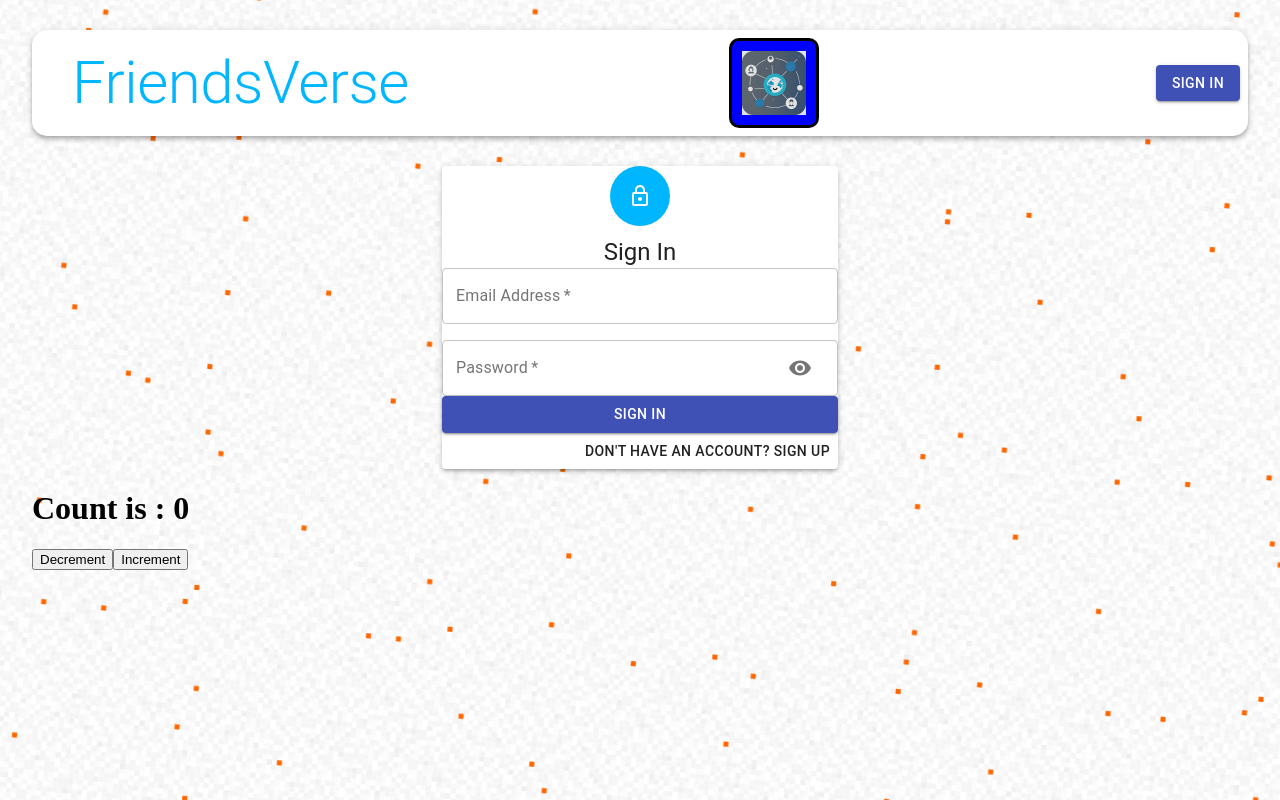
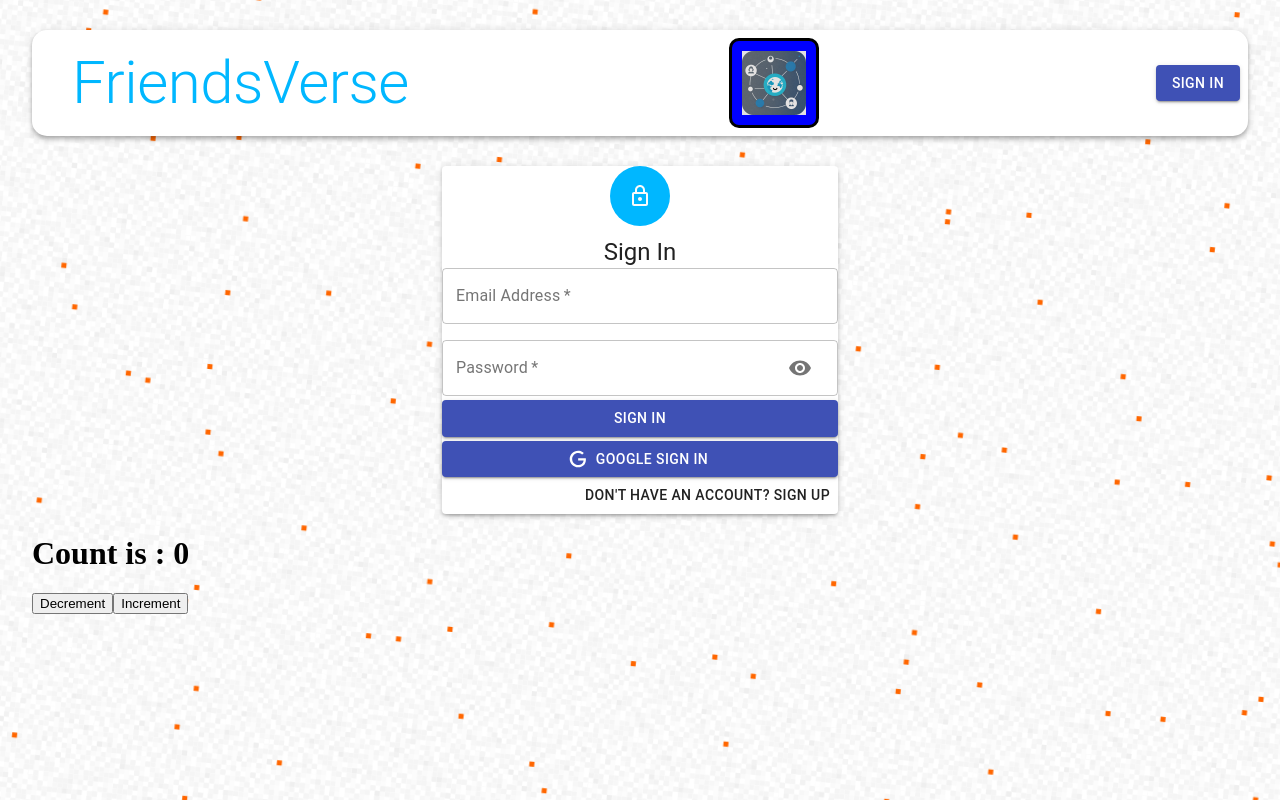
Before and after one commit to dulithahsith/friend_verse, a React (Create React App) app in the folder client/: page /auth in a window 1280 px wide. Built offline with nearby package versions, Linux system fonts and the light colour scheme; no server answers.

Commit message:
Fix Google OAuth implementation

```diff
--- a/client/package.json
+++ b/client/package.json
@@ -6,6 +6,7 @@
     "@material-ui/core": "^4.9.10",
     "@material-ui/icons": "^4.11.3",
     "@material-ui/lab": "^4.0.0-alpha.58",
+    "@react-oauth/google": "^0.13.4",
     "@reduxjs/toolkit": "^2.11.2",
     "@testing-library/jest-dom": "^4.2.4",
     "@testing-library/react": "^9.3.2",
@@ -16,7 +17,6 @@
     "react": "^16.12.0",
     "react-dom": "^16.12.0",
     "react-file-base64": "^1.0.3",
-    "react-google-login": "^5.1.25",
     "react-redux": "^7.1.3",
     "react-router-dom": "^5.3.4",
     "react-scripts": "3.4.1",
--- a/client/src/components/Auth/auth.js
+++ b/client/src/components/Auth/auth.js
@@ -9,9 +9,14 @@ import {
 } from "@material-ui/core";
 import useStyles from "../../styles";
 import Input from "./input";
+import { useGoogleLogin, GoogleOAuthProvider } from "@react-oauth/google";
 import LockOutlinedIcon from "@material-ui/icons/LockOutlined";
+import Icon from "./icon";
+import { useDispatch } from "react-redux";
+
 const Auth = () => {
   const classes = useStyles();
+  const dispatch = useDispatch();
   const [showPassword, setShowPassword] = useState(false);
   const [isSignup, setIsSignUp] = useState(false);
 
@@ -20,6 +25,44 @@ const Auth = () => {
   const switchMode = () => setIsSignUp((currentMode) => !currentMode);
   const handleChange = () => {};
   const handleSubmit = () => {};
+  const googleSuccess = async (credentialResponse) => {
+    console.log(credentialResponse); // contains res.credential
+    const token = credentialResponse?.credential;
+    const res = await fetch(
+      "https:www.googleapis.com/oauth2/v3/userinfo?alt=json",
+      { headers: { Authorization: `Bearer ${token}` } },
+    );
+    const profile = await res.json();
+
+    try {
+      dispatch({ type: "AUTH", data: { profile: profile, token: token } });
+    } catch (error) {
+      console.log(error);
+    }
+  };
+  const googleFailure = (error) => {
+    console.log(error);
+    console.log("Google Login was not successfull");
+  };
+  const GoogleButton = () => {
+    const login = useGoogleLogin({
+      onSuccess: googleSuccess,
+      onError: googleFailure,
+    });
+
+    return (
+      <Button
+        className={classes.googleButton}
+        color="primary"
+        fullWidth
+        onClick={() => login()}
+        startIcon={<Icon />}
+        variant="contained"
+      >
+        Google Sign In
+      </Button>
+    );
+  };
   return (
     <Container component="main" maxWidth="xs">
       <Paper className="classes.paper" elevation={3}>
@@ -80,6 +123,9 @@ const Auth = () => {
           >
             <center> {isSignup ? "Sign Up" : "Sign In"}</center>
           </Button>
+          <GoogleOAuthProvider clientId="486481498459-48vt73gen4niuh90j2cftpiltjuatosb.apps.googleusercontent.com">
+            <GoogleButton />
+          </GoogleOAuthProvider>
           <Grid container justify="flex-end">
             <Grid item>
               <Button onClick={switchMode}>
--- /dev/null
+++ b/client/src/components/Auth/icon.js
@@ -0,0 +1,11 @@
+import React from "react";
+
+const Icon = () => (
+  <svg style={{ width: "20px", height: "20px" }} viewBox="0 0 24 24">
+    <path
+      fill="currentColor"
+      d="M21.35,11.1H12.18V13.83H18.69C18.36,17.64 15.19,19.27 12.19,19.27C8.36,19.27 5,16.25 5,12C5,7.9 8.2,4.73 12.2,4.73C15.29,4.73 17.1,6.7 17.1,6.7L19,4.72C19,4.72 16.56,2 12.1,2C6.42,2 2.03,6.8 2.03,12C2.03,17.05 6.16,22 12.25,22C17.6,22 21.5,18.33 21.5,12.91C21.5,11.76 21.35,11.1 21.35,11.1V11.1Z"
+    />
+  </svg>
+);
+export default Icon;
--- a/client/src/components/navbar/navbar.js
+++ b/client/src/components/navbar/navbar.js
@@ -1,4 +1,5 @@
 import React from "react";
+import { useState } from "react";
 import {
   AppBar,
   Typography,
@@ -13,7 +14,7 @@ import FriendVerse from "../../images/FriendVerse.png";
 
 const Navbar = () => {
   const classes = useStyles();
-  const user = null;
+  const [user, setUser] = useState(JSON.parse(localStorage.getItem("profile")));
   return (
     <AppBar className={classes.appBar} position="static" color="inherit">
       <Toolbar className={classes.toolbar}>
--- a/client/src/constants/actionTypes.js
+++ b/client/src/constants/actionTypes.js
@@ -3,3 +3,6 @@ export const UPDATE = "UPDATE";
 export const DELETE = "DELETE";
 export const LIKE = "LIKE";
 export const FETCH_ALL = "FETCH_ALL";
+
+export const AUTH = "AUTH";
+export const LOGOUT = "LOGOUT";
--- /dev/null
+++ b/client/src/reducers/auth.js
@@ -0,0 +1,12 @@
+import { AUTH, LOGOUT } from "../constants/actionTypes";
+
+const authReducer = (state = { authData: null }, action) => {
+  switch (action.type) {
+    case AUTH:
+      localStorage.setItem("profile", JSON.stringify({ ...action?.data }));
+      return { ...state, authData: action?.data };
+    default:
+      return state;
+  }
+};
+export default authReducer;
--- a/client/src/reducers/index.js
+++ b/client/src/reducers/index.js
@@ -1,9 +1,11 @@
 import { combineReducers } from "@reduxjs/toolkit";
 import postsReducer from "./posts"; // Import the posts reducer from the slice
+import authReducer from "./auth"; // Import the posts reducer from the slice
 
 // Combine all reducers into a single root reducer
 const rootReducer = combineReducers({
   posts: postsReducer, // Add other reducers here if needed
+  auth: authReducer,
 });
 
 export default rootReducer;
--- a/client/src/styles.js
+++ b/client/src/styles.js
@@ -57,6 +57,12 @@ const useStyles = makeStyles((theme) => ({
     display: "block",
     margin: 0,
   },
+  googleButton: {
+    marginTop: "4px",
+  },
+  submit: {
+    marginTop: "4px",
+  },
   profile: {
     display: "flex",
     alignItems: "center",
```
Also changed, not shown: 1 other file (tests, documents, lock files or other folders).
